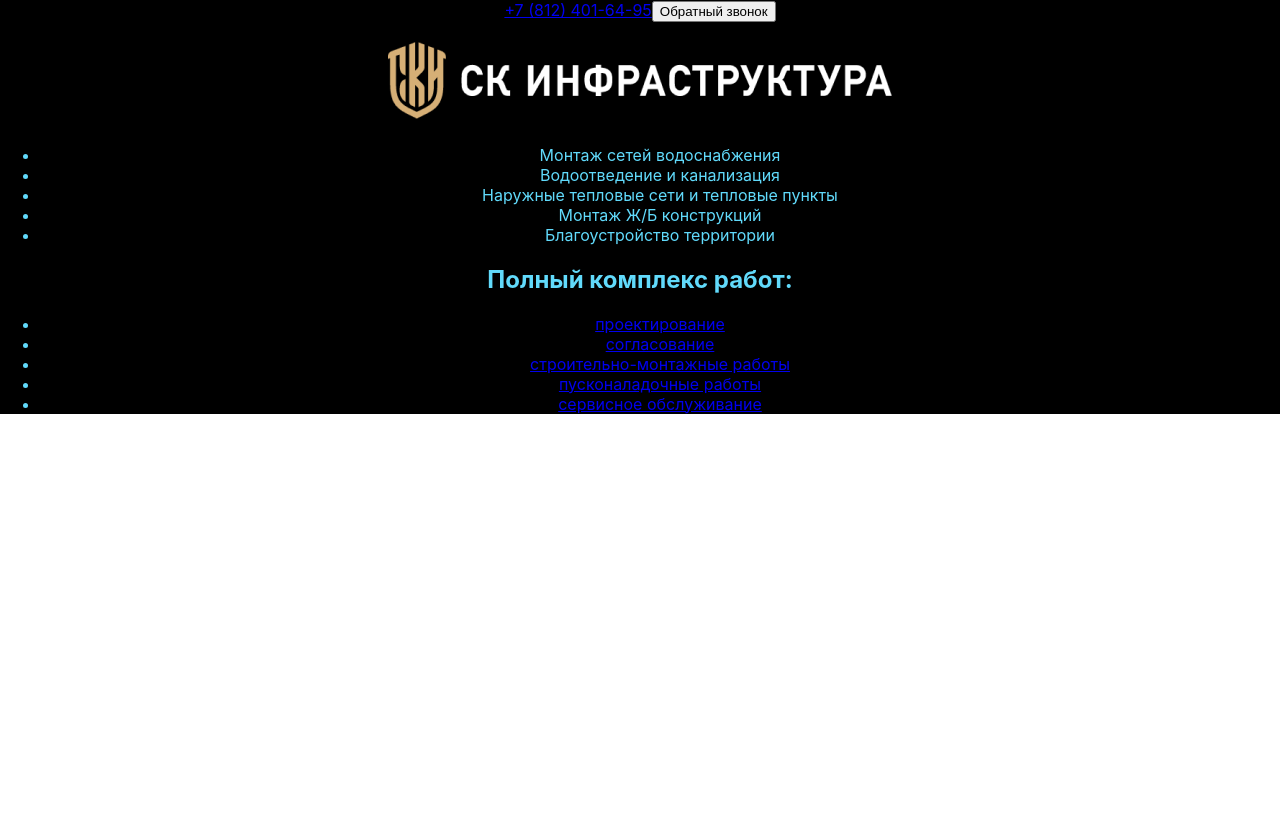
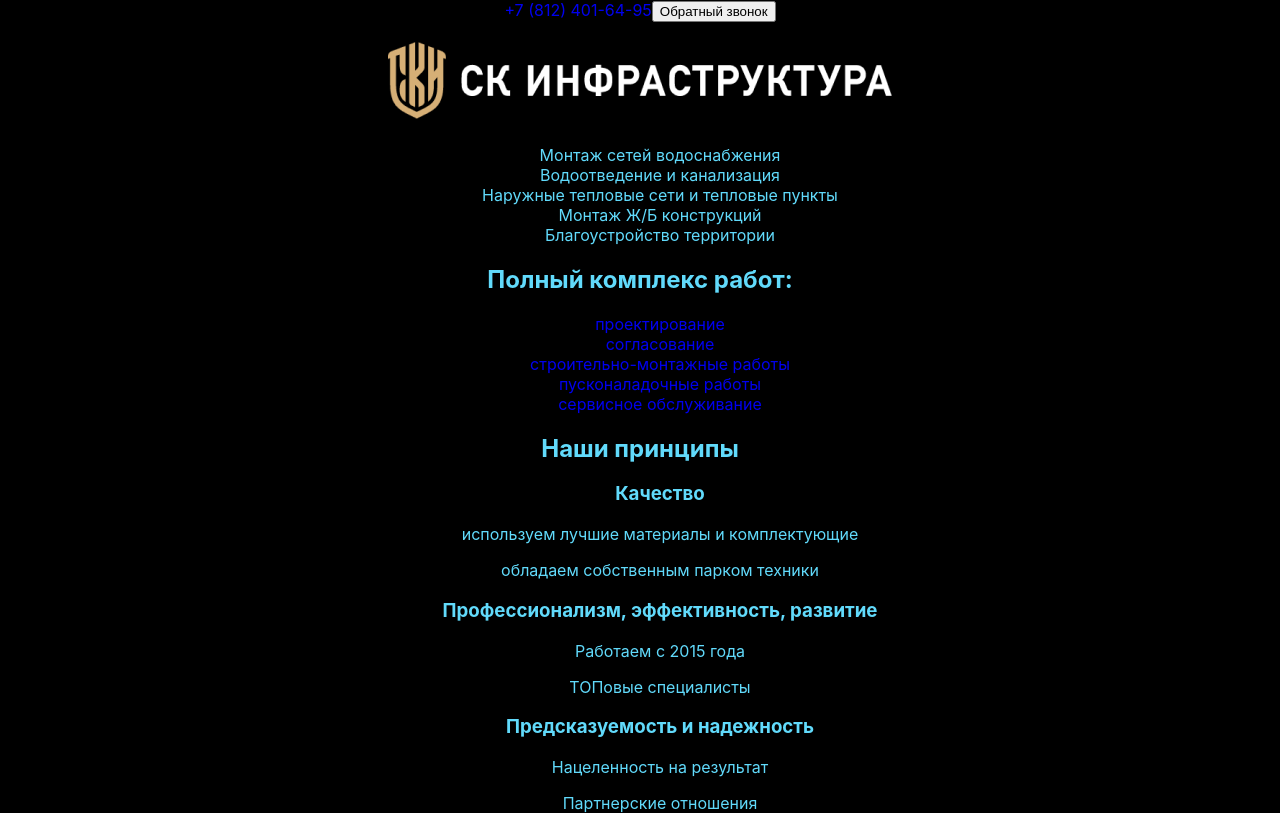
Before and after one commit to ITeam-by-GOIT/react-ptactice, a React (Create React App) app: page / in a window 1280 px wide. Before the commit the page ends 800 px from the top, so only its background shows below. Built offline with nearby package versions, Linux system fonts and the light colour scheme.

Commit message:
Principles

```diff
--- a/src/App.css
+++ b/src/App.css
@@ -1,5 +1,11 @@
 body {
   color: #61dafb;
+}
+ul {
+  list-style: none;
+}
+a {
+  text-decoration: none;
 }
 
 .App {
--- a/src/App.js
+++ b/src/App.js
@@ -3,12 +3,15 @@ import './App.css';
 import Header from './components/header/Header';
 import heroData from './components/hero/hero.json';
 import Hero from './components/hero/Hero.jsx';
+import principlesData from './components/principles/principles.json';
+import Principles from './components/principles/Principles.jsx';
 
 function App() {
   return (
     <div className="App">
       <Header />
       <Hero props={heroData} />
+      <Principles props={principlesData} />
     </div>
   );
 }
--- /dev/null
+++ b/src/components/principles/Principles.jsx
@@ -0,0 +1,18 @@
+function Principles({ props }) {
+  return (
+    <section>
+      <h2>Наши принципы</h2>
+      <ul>
+        {props.map(prop => (
+          <li key={prop.id}>
+            <h3>{prop.type}</h3>
+            <p>{prop.description[0]}</p>
+            <p>{prop.description[1]}</p>
+          </li>
+        ))}
+      </ul>
+    </section>
+  );
+}
+
+export default Principles;
--- /dev/null
+++ b/src/components/principles/principles.json
@@ -0,0 +1,20 @@
+[
+  {
+    "id": "1",
+    "type": "Качество",
+    "description": [
+      "используем лучшие материалы и комплектующие",
+      "обладаем собственным парком техники"
+    ]
+  },
+  {
+    "id": "2",
+    "type": "Профессионализм, эффективность, развитие",
+    "description": ["Работаем с 2015 года", "ТОПовые специалисты"]
+  },
+  {
+    "id": "3",
+    "type": "Предсказуемость и надежность",
+    "description": ["Нацеленность на результат", "Партнерские отношения"]
+  }
+]
```
